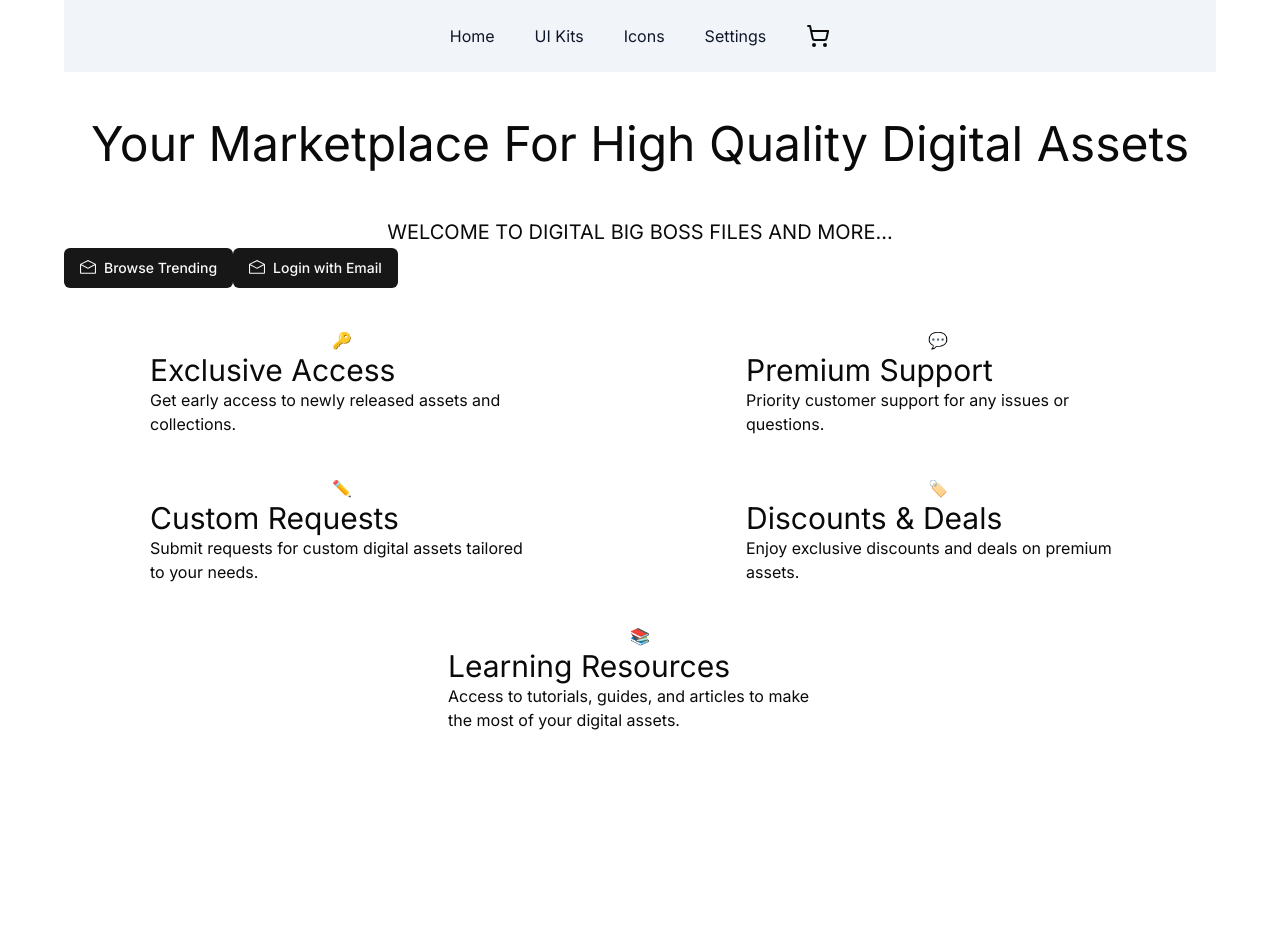
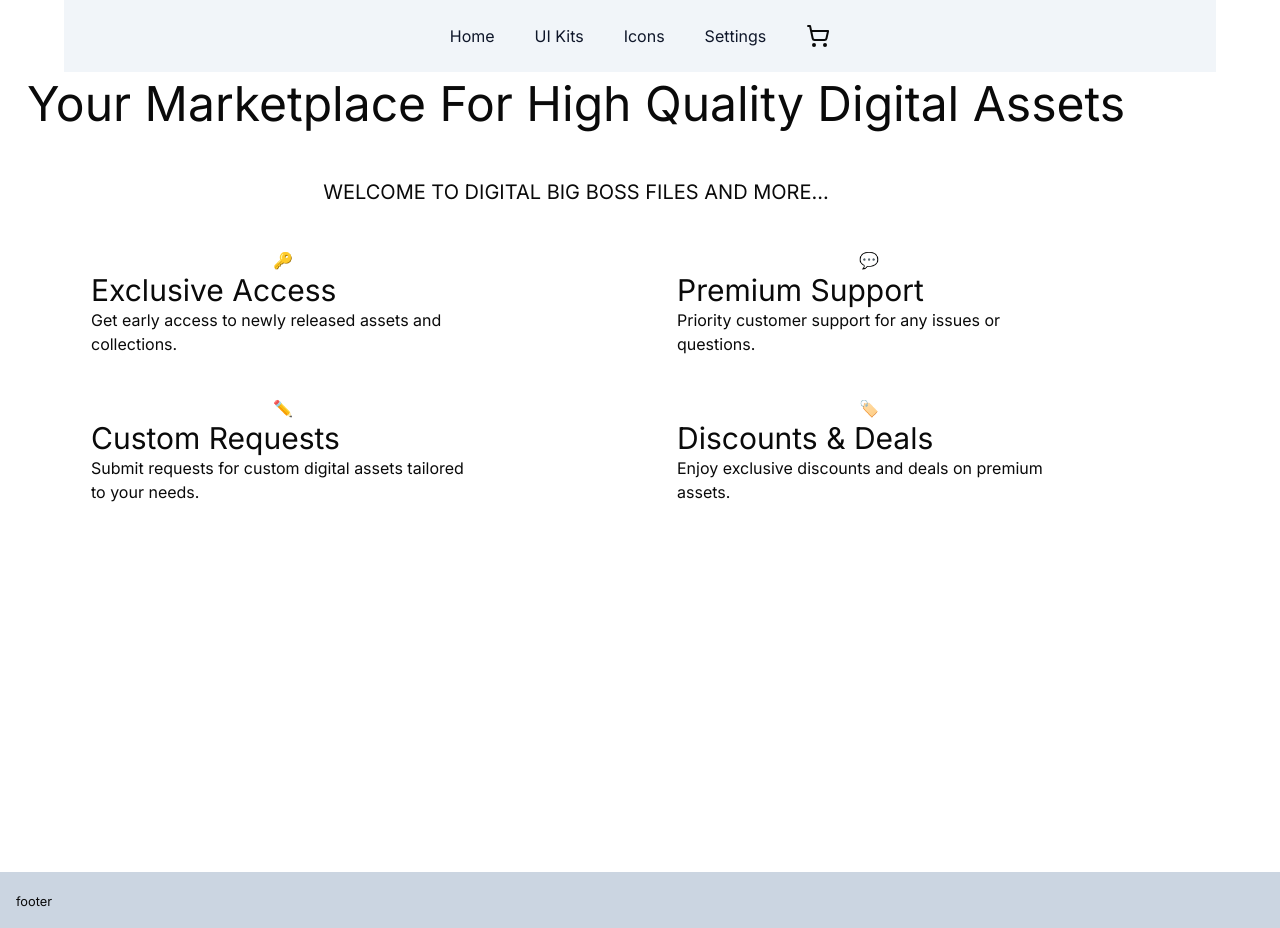
Before and after one commit to aaronaltman/a_portfolio_yt_digitalmarketplace, a Next.js app: page / in a window 1280 px wide. Before the commit the page ends 872 px from the top, so only its background shows below. Built offline with nearby package versions, Linux system fonts and the light colour scheme.

Commit message:
updating home container

```diff
--- a/src/app/layout.tsx
+++ b/src/app/layout.tsx
@@ -3,6 +3,7 @@ import { Inter } from "next/font/google";
 import "@/styles/globals.css";
 import Container from "@/components/global/container";
 import NavBar from "@/components/global/navbar";
+import Footer from "@/components/global/footer";
 
 const inter = Inter({ subsets: ["latin"] });
 
@@ -21,6 +22,7 @@ export default function RootLayout({
       <body className={inter.className}>
         <NavBar />
         <Container>{children}</Container>
+        <Footer />
       </body>
     </html>
   );
--- a/src/app/page.tsx
+++ b/src/app/page.tsx
@@ -14,14 +14,6 @@ export default function Home() {
       <p className="px-6 text-xl leading-[2rem] text-center uppercase mt-10">
         Welcome to Digital Big Boss Files and More...
       </p>
-      <div className="">
-        <Button>
-          <EnvelopeOpenIcon className="mr-2 h-4 w-4" /> Browse Trending
-        </Button>
-        <Button>
-          <EnvelopeOpenIcon className="mr-2 h-4 w-4" /> Login with Email
-        </Button>
-      </div>
       <Perks />
     </main>
   );
--- a/src/components/global/container.tsx
+++ b/src/components/global/container.tsx
@@ -2,7 +2,7 @@ import React from "react";
 
 export default function Container({ children }: { children: React.ReactNode }) {
   return (
-    <main className="flex flex-col items-center h-screen max-w-6xl mx-auto py-10">
+    <main className="flex flex-col items-center h-screen max-w-6xl">
       {children}
     </main>
   );
--- /dev/null
+++ b/src/components/global/footer.tsx
@@ -0,0 +1,9 @@
+import React from "react";
+
+export default function Footer() {
+  return (
+    <footer className="p-4 bg-slate-300 mt-auto">
+      <small>footer</small>
+    </footer>
+  );
+}
--- a/src/components/home/perks.tsx
+++ b/src/components/home/perks.tsx
@@ -3,7 +3,7 @@ import { perks } from "@/lib/constants";
 
 export default function Perks() {
   return (
-    <section className="flex flex-wrap gap-10 mt-10 mb-10">
+    <section className="flex flex-wrap gap-x-5 gap-y-10 mt-10 mb-10">
       {perks.map((perk) => (
         <div key={perk.id} className="w-full sm:w-1/3 mx-auto">
           <p className="flex justify-center items-center">{perk.icon}</p>
--- a/src/lib/constants.ts
+++ b/src/lib/constants.ts
@@ -32,15 +32,6 @@ export const perks = [
     description: "Enjoy exclusive discounts and deals on premium assets.",
     points: 100,
   },
-  {
-    id: "5",
-    title: "Learning Resources",
-    icon: "📚",
-    color: "#581845",
-    description:
-      "Access to tutorials, guides, and articles to make the most of your digital assets.",
-    points: 50,
-  },
 ];
 
 export const MENU_ITEMS = [
```
